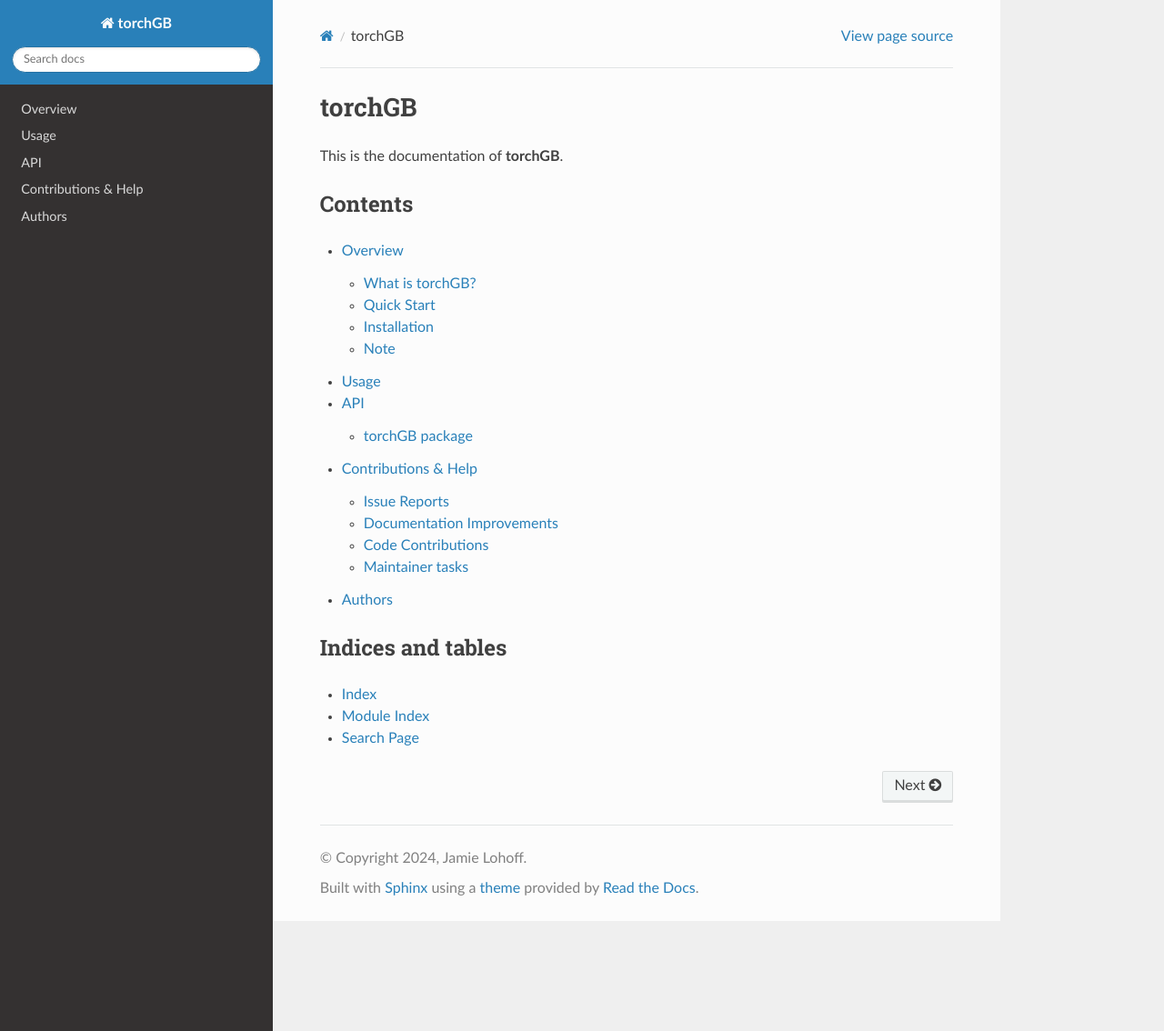
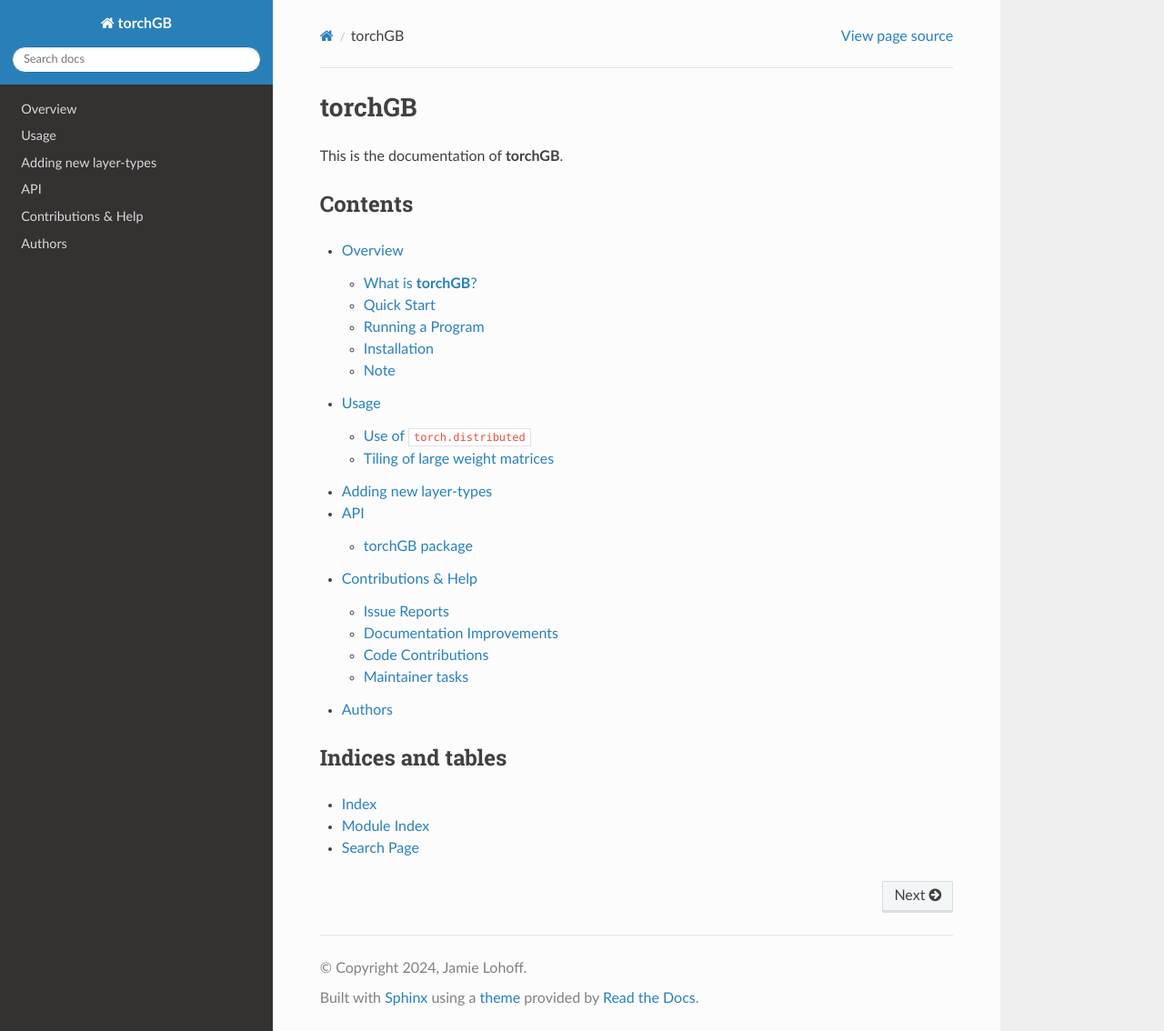
Before and after one commit to jamielohoff/torchGB, a Sphinx documentation site: the page built from docs/index.rst, in a window 1280 px wide and 1134 px high. Shown: the whole window at 91% size. Built offline with Sphinx 7.4.7 and the Read the Docs theme 3.1.0, drawn with Linux system fonts in a browser that asks for light colours.

Commit message:
Refactored and improved documentation

```diff
--- a/docs/index.rst
+++ b/docs/index.rst
@@ -12,6 +12,7 @@
 
     Overview <readme>
     Usage <usage>
+    Adding new layer-types <new_layer>
     API <api/modules>
     Contributions & Help <contributing>
     Authors <authors>
--- a/docs/usage.rst
+++ b/docs/usage.rst
@@ -3,3 +3,11 @@
 ===============================================
 Using the genomic bottleneck to compress models
 ===============================================
+
+
+Use of ``torch.distributed``
+============================
+
+
+Tiling of large weight matrices
+===============================
```
Also changed, not shown: README.rst (+26 -3 lines), docs/new_layer.rst (line endings or trailing spaces).
